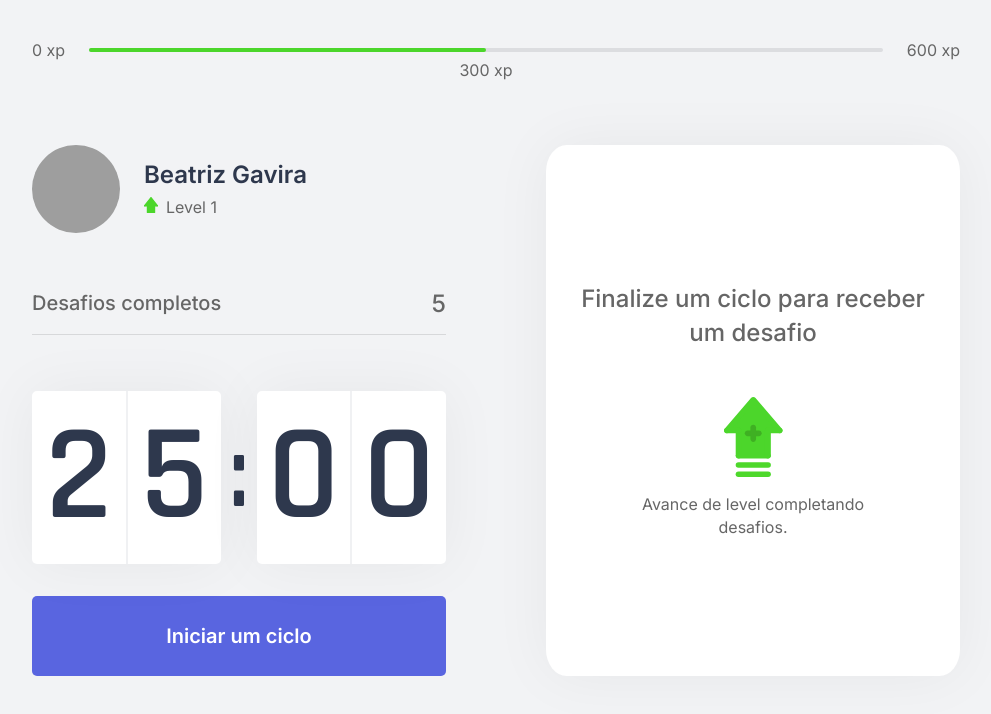
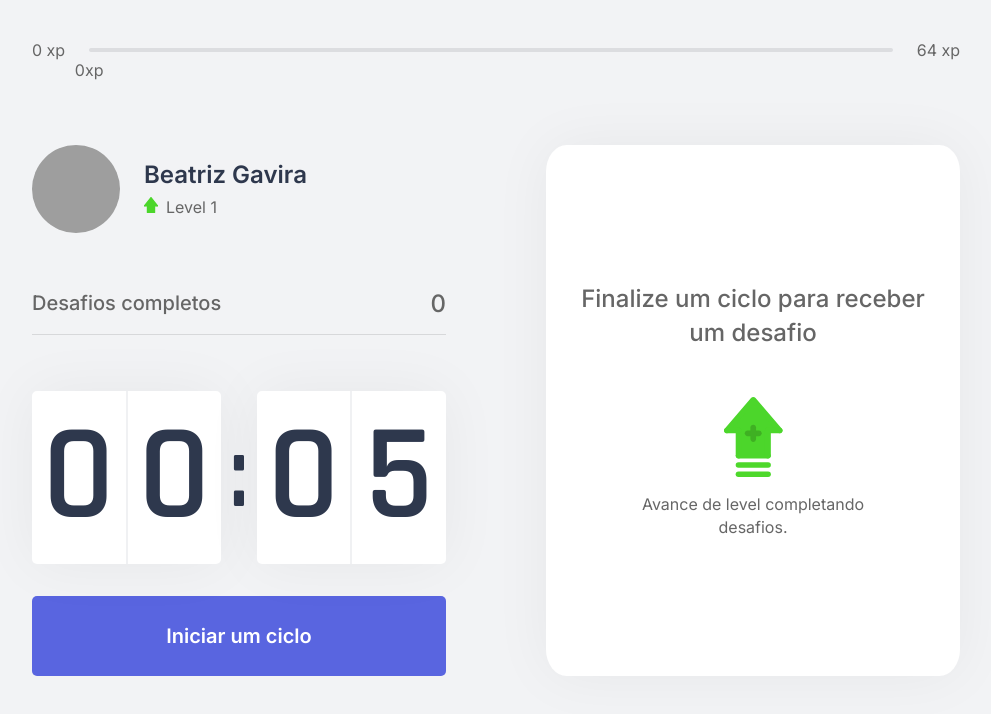
Before and after one commit to biagavirete/move.it, a Next.js app: page / in a window 1280 px wide. Shown: the top 714 px of the page, without its empty margins (144-1135 px from the left). Built offline with nearby package versions, Linux system fonts and the light colour scheme; grey boxes are pictures that could not be loaded.

Commit message:
feat: use data from context api

```diff
--- a/src/components/CompletedChallenges.tsx
+++ b/src/components/CompletedChallenges.tsx
@@ -1,10 +1,14 @@
+import { useContext } from 'react';
+import { ChallengesContext } from '../contexts/ChallengesContext';
 import styles from '../styles/components/CompletedChallenges.module.css';
 
 export function CompletedChallenges() {
+  const { challengesCompleted } = useContext(ChallengesContext);
+
   return (
     <div className={styles.completedChallengesContainer}>
       <span>Desafios completos</span>
-      <span>5</span>
+      <span>{challengesCompleted}</span>
     </div>
   );
 }
--- a/src/components/Countdown.tsx
+++ b/src/components/Countdown.tsx
@@ -1,10 +1,12 @@
-import { useEffect, useState } from 'react';
+import { useContext, useEffect, useState } from 'react';
+import { ChallengesContext } from '../contexts/ChallengesContext';
 import styles from '../styles/components/Countdown.module.css';
 
 let countdownTimeout: NodeJS.Timeout;
 
 export function Countdown() {
-  const [time, setTime] = useState(25 * 60);
+  const { startNewChallenge } = useContext(ChallengesContext);
+  const [time, setTime] = useState(5);
   const [isActive, setIsActive] = useState(false);
   const [hasFinished, setHasFinished] = useState(false);
 
@@ -33,6 +35,7 @@
     } else if (isActive && time === 0) {
       setHasFinished(true);
       setIsActive(false);
+      startNewChallenge();
     }
   }, [isActive, time])
 
--- a/src/components/ExperienceBar.tsx
+++ b/src/components/ExperienceBar.tsx
@@ -1,14 +1,19 @@
+import { useContext } from 'react';
+import { ChallengesContext } from '../contexts/ChallengesContext';
 import styles from '../styles/components/ExperienceBar.module.css';
 
 export function ExperienceBar() {
+  const { currentExperience, experienceToNextLevel } = useContext(ChallengesContext);
+
+  const percentToNextLevel = Math.round(currentExperience * 100) / experienceToNextLevel;
   return (
     <header className={styles.experienceBar}>
       <span>0 xp</span>
       <div>
-        <div style={{ width: '50%' }} />
-        <span className={styles.currentExperience} style={{ left: '50%' }}>300 xp</span>
+        <div style={{ width: `${percentToNextLevel}%` }} />
+        <span className={styles.currentExperience} style={{ left: `${percentToNextLevel}%` }}>{currentExperience}xp</span>
       </div>
-      <span>600 xp</span>
+      <span>{experienceToNextLevel} xp</span>
     </header>
   );
 }
```
